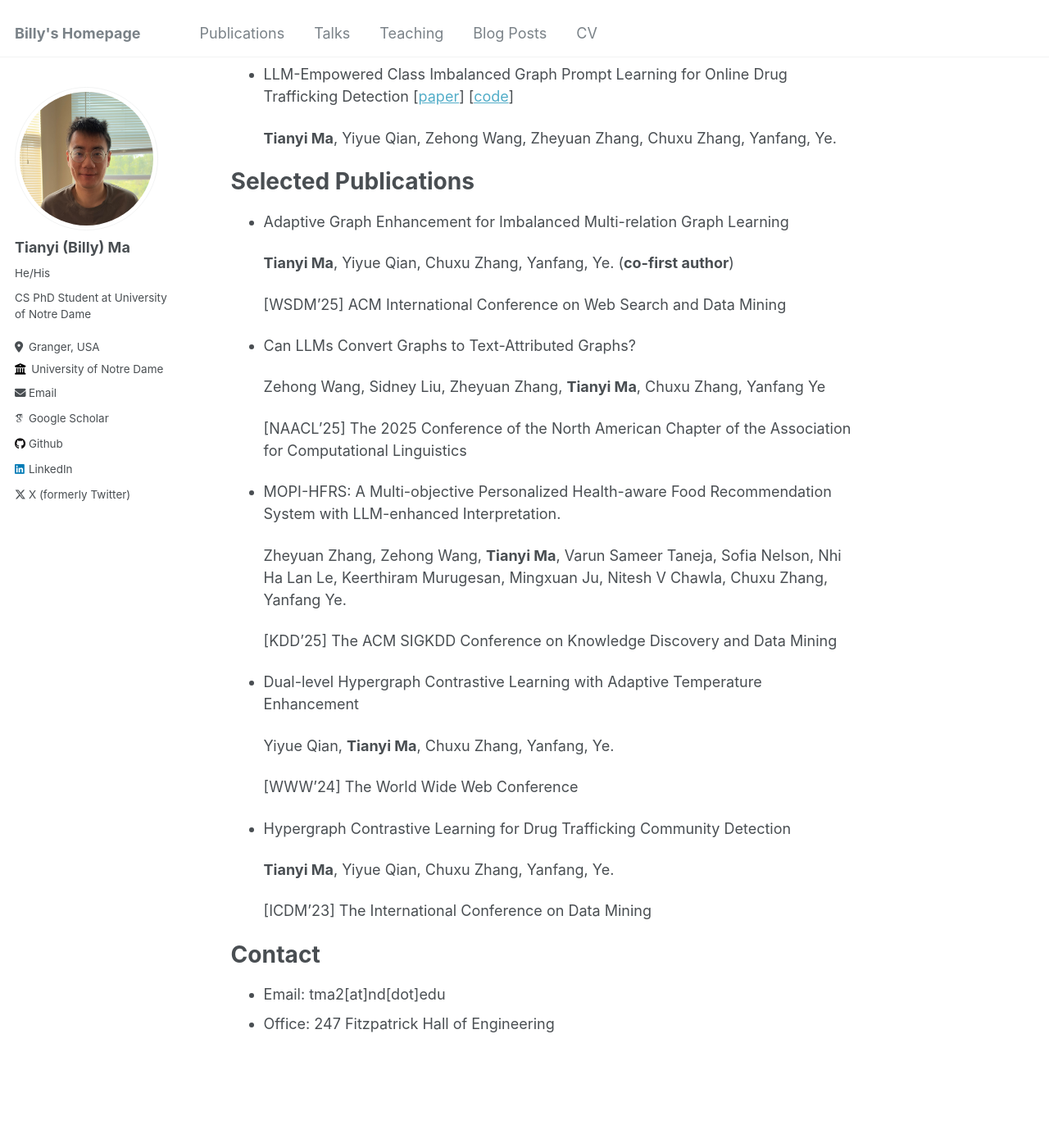
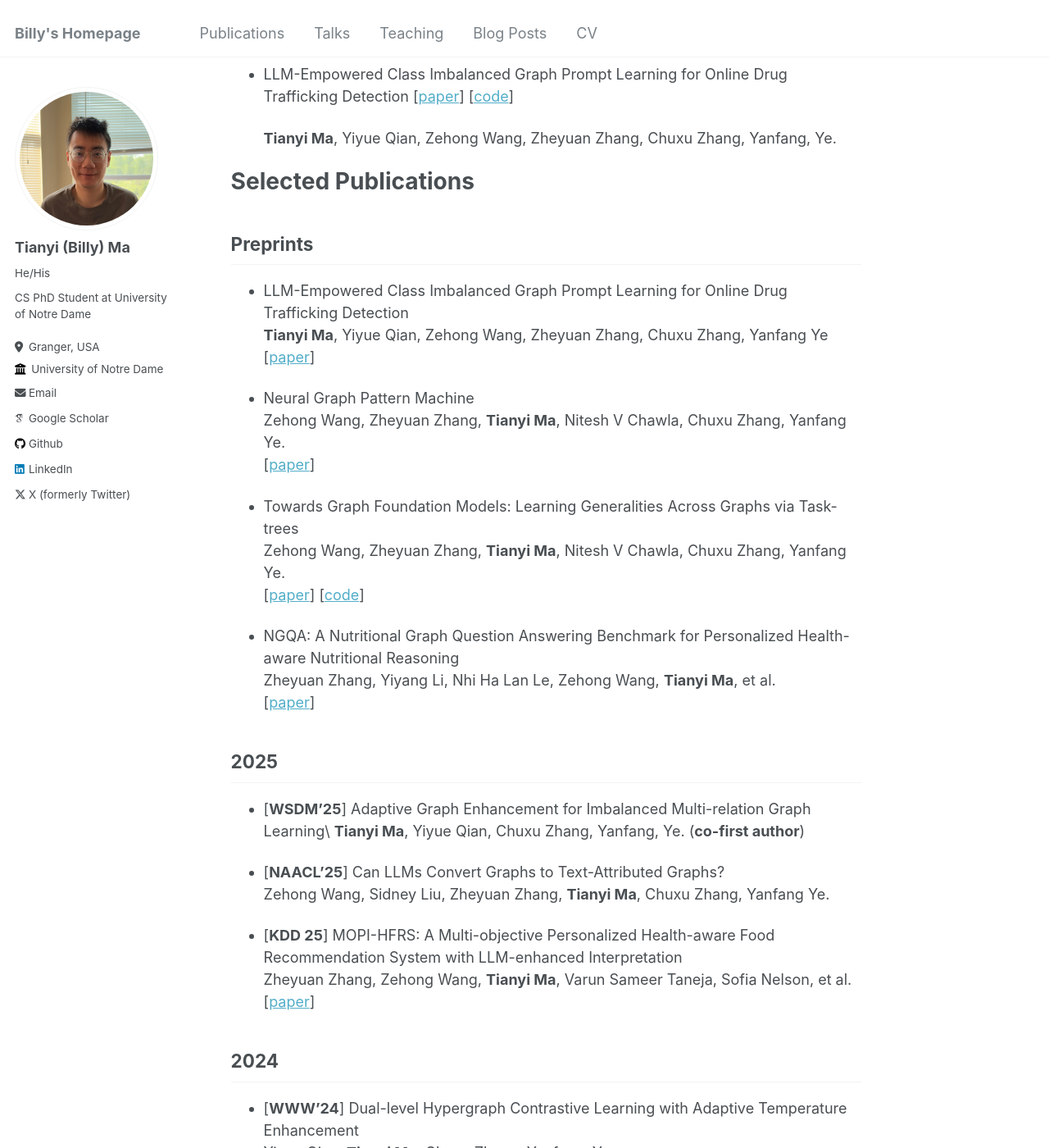
Before and after one commit to Tianyi-Billy-Ma/Tianyi-Billy-Ma.github.io, a Jekyll site: the page built from _pages/about.md, in a window 1280 px wide and 1400 px high, scrolled down 754 px. Shown: the whole window at 82% size. Built offline with Jekyll 4.4.1, drawn with Linux system fonts in a browser that asks for light colours; some web fonts are replaced; some of the changed text lies outside the part shown.

Commit message:
Revise about page to reflect recent achievements, including new internship and accepted papers, while updating preprints and publications sections for clarity and consistency.

```diff
--- a/_pages/about.md
+++ b/_pages/about.md
@@ -36,35 +36,47 @@ Preprints
 
 Selected Publications
 =====
-* Adaptive Graph Enhancement for Imbalanced Multi-relation Graph Learning
 
-  **Tianyi Ma**, Yiyue Qian, Chuxu Zhang, Yanfang, Ye. (**co-first author**)
+## Preprints
 
-  [WSDM'25] ACM International Conference on Web Search and Data Mining
+- LLM-Empowered Class Imbalanced Graph Prompt Learning for Online Drug Trafficking Detection\
+**Tianyi Ma**, Yiyue Qian, Zehong Wang, Zheyuan Zhang, Chuxu Zhang, Yanfang Ye\
+[[paper](https://arxiv.org/abs/2503.01900)]
 
-* Can LLMs Convert Graphs to Text-Attributed Graphs?
+- Neural Graph Pattern Machine\
+Zehong Wang, Zheyuan Zhang, **Tianyi Ma**, Nitesh V Chawla, Chuxu Zhang, Yanfang Ye.\
+[[paper](https://arxiv.org/abs/2501.18739)]
 
-  Zehong Wang, Sidney Liu, Zheyuan Zhang, **Tianyi Ma**, Chuxu Zhang, Yanfang Ye
+- Towards Graph Foundation Models: Learning Generalities Across Graphs via Task-trees\
+Zehong Wang, Zheyuan Zhang, **Tianyi Ma**, Nitesh V Chawla, Chuxu Zhang, Yanfang Ye.\
+[[paper](https://arxiv.org/abs/2412.16441)] [[code](https://github.com/Zehong-Wang/GIT)]
 
-  [NAACL'25] The 2025 Conference of the North American Chapter of the Association for Computational Linguistics
+- NGQA: A Nutritional Graph Question Answering Benchmark for Personalized Health-aware Nutritional Reasoning\
+Zheyuan Zhang, Yiyang Li, Nhi Ha Lan Le, Zehong Wang, **Tianyi Ma**, et al.\
+[[paper](https://arxiv.org/abs/2412.15547)]
 
-* MOPI-HFRS: A Multi-objective Personalized Health-aware Food Recommendation System with LLM-enhanced Interpretation.
+## 2025
 
-  Zheyuan Zhang, Zehong Wang, **Tianyi Ma**, Varun Sameer Taneja, Sofia Nelson, Nhi Ha Lan Le, Keerthiram Murugesan, Mingxuan Ju, Nitesh V Chawla, Chuxu Zhang, Yanfang Ye.
+ - [**WSDM'25**] Adaptive Graph Enhancement for Imbalanced Multi-relation Graph Learning\
+**Tianyi Ma**, Yiyue Qian, Chuxu Zhang, Yanfang, Ye. (**co-first author**)
 
-  [KDD'25] The ACM SIGKDD Conference on Knowledge Discovery and Data Mining
+ - [**NAACL'25**] Can LLMs Convert Graphs to Text-Attributed Graphs?\
+Zehong Wang, Sidney Liu, Zheyuan Zhang, **Tianyi Ma**, Chuxu Zhang, Yanfang Ye.
 
-* Dual-level Hypergraph Contrastive Learning with Adaptive Temperature Enhancement
+- [**KDD 25**] MOPI-HFRS: A Multi-objective Personalized Health-aware Food Recommendation System with LLM-enhanced Interpretation\
+Zheyuan Zhang, Zehong Wang, **Tianyi Ma**, Varun Sameer Taneja, Sofia Nelson, et al.\
+[[paper](https://arxiv.org/abs/2412.08847)]
 
-  Yiyue Qian, **Tianyi Ma**, Chuxu Zhang, Yanfang, Ye.
+## 2024
 
-  [WWW'24] The World Wide Web Conference
+- [**WWW'24**] Dual-level Hypergraph Contrastive Learning with Adaptive Temperature Enhancement\
+Yiyue Qian, **Tianyi Ma**, Chuxu Zhang, Yanfang, Ye.
 
-* Hypergraph Contrastive Learning for Drug Trafficking Community Detection
+## 2023
 
-  **Tianyi Ma**, Yiyue Qian, Chuxu Zhang, Yanfang, Ye.
-
-  [ICDM'23] The International Conference on Data Mining
+- [**ICDM'23**] Hypergraph Contrastive Learning for Drug Trafficking Community Detection\
+**Tianyi Ma**, Yiyue Qian, Chuxu Zhang, Yanfang, Ye.\
+[[paper](https://ieeexplore.ieee.org/document/10415815)][[code](https://github.com/GraphResearcher/HyGCL-DC)]
 
 Contact
 =====
```
Also changed, not shown: other parts of _pages/about.md (+2 -2 lines), 1 other file.
